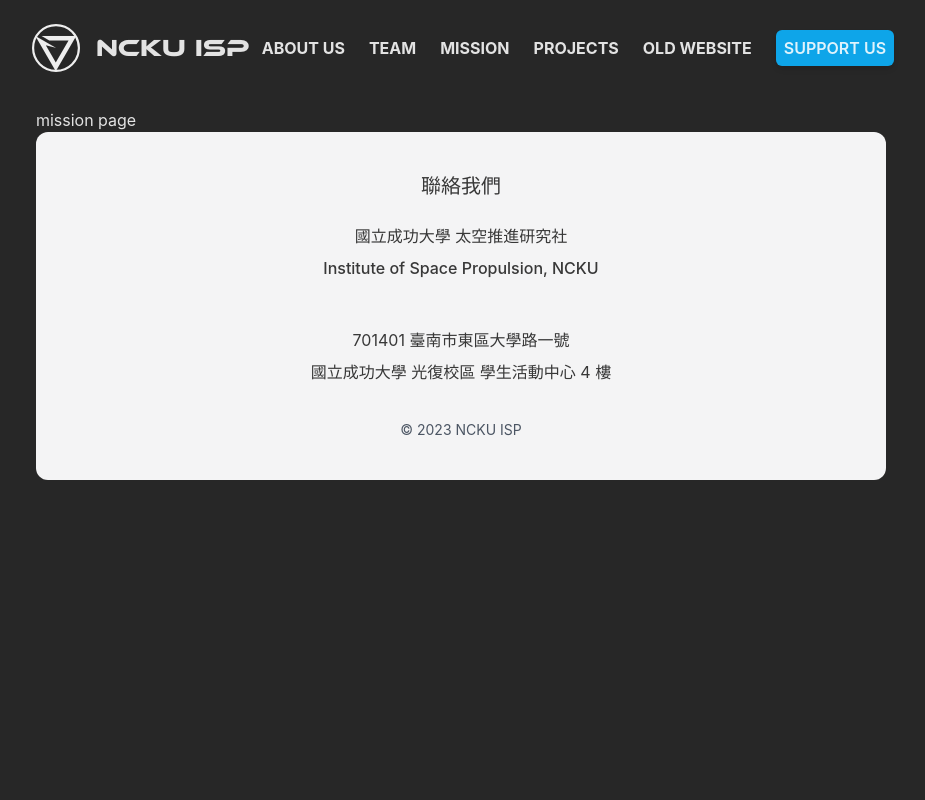
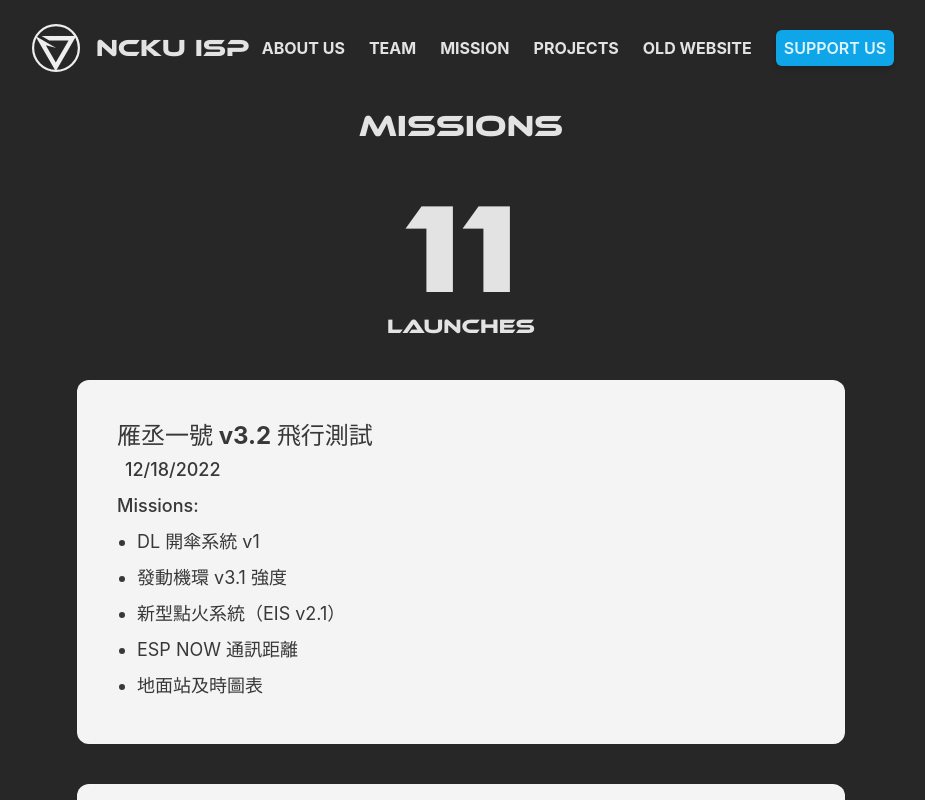
Before and after one commit to wilicw/NCKU-ISP.github.io, a React (Vite) app: page /mission in a window 1280 px wide. Shown: the top 800 px of the page, without its empty margins (179-1104 px from the left). Built offline with nearby package versions, Linux system fonts and the light colour scheme.

Commit message:
feat(mission): add flight missions data

```diff
--- a/package.json
+++ b/package.json
@@ -12,6 +12,7 @@
     "localforage": "^1.10.0",
     "match-sorter": "^6.3.1",
     "react": "^18.2.0",
+    "react-countup": "^6.4.1",
     "react-dom": "^18.2.0",
     "react-router-dom": "^6.6.0",
     "sort-by": "^1.2.0"
--- a/src/pages_data.js
+++ b/src/pages_data.js
@@ -153,4 +153,138 @@ const projects_list = [
   },
 ];
 
-export { teams, projects_list };
+const mission_classifications = [
+  {
+    name: {
+      zh: "飛行測試",
+      en: "LAUNCHES"
+    },
+    description: "",
+  },
+  // {
+  //   name: {
+  //     zh: "發動機推力測試",
+  //     en: "Thrust Test"
+  //   },
+  //   description: "",
+  // },
+];
+
+const missions = [
+  {
+    date: 1671321600000,
+    title: "雁丞一號 v3.2",
+    missions: [
+      "DL 開傘系統 v1",
+      "發動機環 v3.1 強度",
+      "新型點火系統（EIS v2.1）",
+      "ESP NOW 通訊距離",
+      "地面站及時圖表",
+    ],
+    classification: mission_classifications[0],
+  },
+  {
+    date: 1668816000000,
+    title: "雁丞一號 v3.1",
+    missions: [
+      "新型點火系統（EIS V2.1）適當電壓範圍"
+    ],
+    classification: mission_classifications[0],
+  },
+  {
+    date: 1667606400000,
+    title: "迷你火箭",
+    missions: [
+      "社員自製迷你火箭",
+      "展示用小火箭"
+    ],
+    classification: mission_classifications[0],
+  },
+  {
+    date: 1653696000000,
+    title: "雁丞一號 v3.0",
+    missions: [
+      "航電系統穩定性",
+      "開傘機構 v3",
+      "艦載攝影機架 v2"
+    ],
+    classification: mission_classifications[0],
+  },
+  {
+    date: 1648339200000,
+    title: "雁丞一號 v2.2 & 雁丞三號",
+    missions: [
+      "雁丞一號 - 全系統穩定性再驗證",
+      "雁丞三號 - 展開機翼結構之飛行測試"
+    ],
+    classification: mission_classifications[0],
+  },
+  {
+    date: 1634947200000,
+    title: "雁承一號 v2.2",
+    missions: [
+      "改良版開傘系統",
+      "航電通訊",
+      "箭載攝影機架",
+      "滑塊整合之結構",
+      "全箭飛行穩定性",
+      "社員迷你火箭體驗"
+    ],
+    classification: mission_classifications[0],
+  },
+  {
+    date: 1633132800000,
+    title: "雁承一號 v2.1",
+    missions: [
+      "航電板數據紀錄、傳輸、及穩定性",
+      "PVC 箭身之結構強度"
+    ],
+    classification: mission_classifications[0],
+  },
+  {
+    date: 1632528000000,
+    title: "雁丞一號 v2.0",
+    missions: [
+      "遠端點火系統",
+      "簡易地面站運作",
+      "開傘機構穩定性",
+      "降落傘能"
+    ],
+    classification: mission_classifications[0],
+  },
+  {
+    date: 1665705600000,
+    title: "Coyote v1",
+    missions: [
+      "Explosive parachute ejection mechanism",
+      "Metal solid-state motor",
+      "Nipple launch rail",
+    ],
+    classification: mission_classifications[0],
+  },
+  {
+    date: 1670025600000,
+    title: "Coyote v2",
+    missions: [
+      "Explosive parachute ejection mechanism",
+      "20cm Nipple made solid-state motor",
+      "Nipple made launch rail",
+      "Reaction wheel for spin control",
+      "Video transmission",
+      "New ground station interface",
+    ],
+    classification: mission_classifications[0],
+  },
+  {
+    date: 1671148800000,
+    title: "Coyote Dummy",
+    missions: [
+      "20cm Nipple made solid-state motor",
+      "Nipple made launch rail",
+      "New rail button",
+    ],
+    classification: mission_classifications[0],
+  },
+];
+
+export { teams, projects_list, mission_classifications, missions };
--- a/src/routers/Mission.jsx
+++ b/src/routers/Mission.jsx
@@ -1,7 +1,42 @@
+import { missions, mission_classifications } from "../pages_data";
+import CountUp from 'react-countup';
+
 function Mission() {
   return (
     <>
-      mission page
+      <div className="container mx-auto max-w-3xl">
+        <p className="text-3xl decorative mb-5 text-center">Missions</p>
+        <div className="flex flex-wrap decorative gap-24 justify-center m-10" >
+          {
+            mission_classifications.map(classification =>
+              <div className="text-center">
+                <p className="font-black text-9xl">
+                  <CountUp duration={0.8} end={missions.filter(x => x.classification == classification).length} />
+                </p>
+                <p className=" text-xl">{classification.name.en}</p>
+              </div>
+            )
+          }
+        </div>
+        {
+          missions.sort(function (a, b) {
+            return b.date - a.date;
+          }).map(item => {
+            return (
+              <div className='bg-zinc-100 rounded-xl p-10 my-10 text-lg leading-loose' style={{ color: "#383838" }}>
+                <p className="font-bold text-2xl">{item.title} {item.classification.name.zh}</p>
+                <p className="font-medium items-center flex gap-2"><i class="gg-time inline-block" style={{ transform: "scale(0.7)" }} /> {new Date(item.date).toLocaleDateString()}</p>
+                <p className="font-medium">Missions:</p>
+                <ul className="list-disc px-5">
+                  {
+                    item.missions.map(m => <li>{m}</li>)
+                  }
+                </ul>
+              </div>
+            );
+          })
+        }
+      </div>
     </>
   );
 }
```
Also changed, not shown: 1 other file (tests, documents, lock files or other folders).
